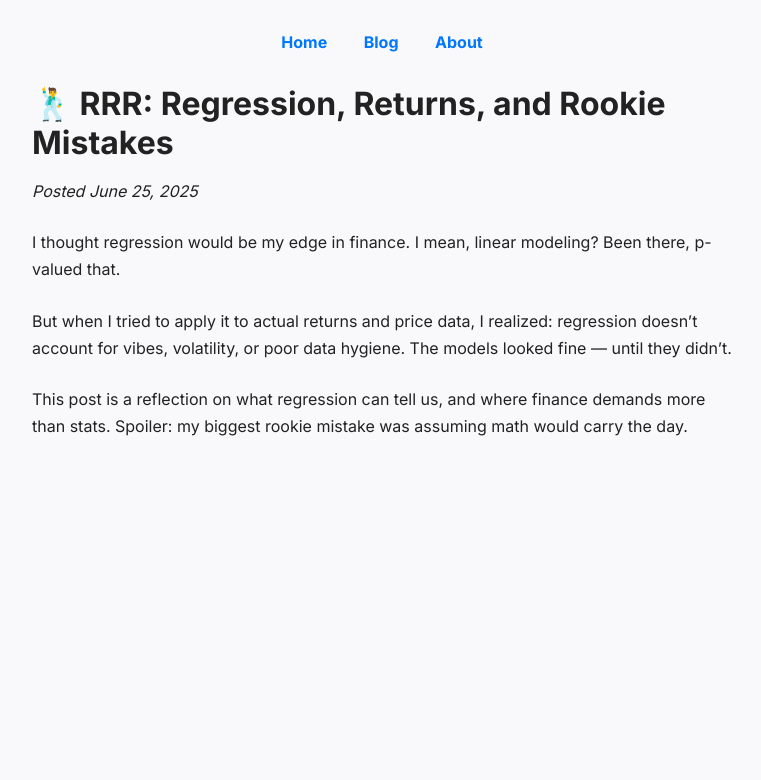
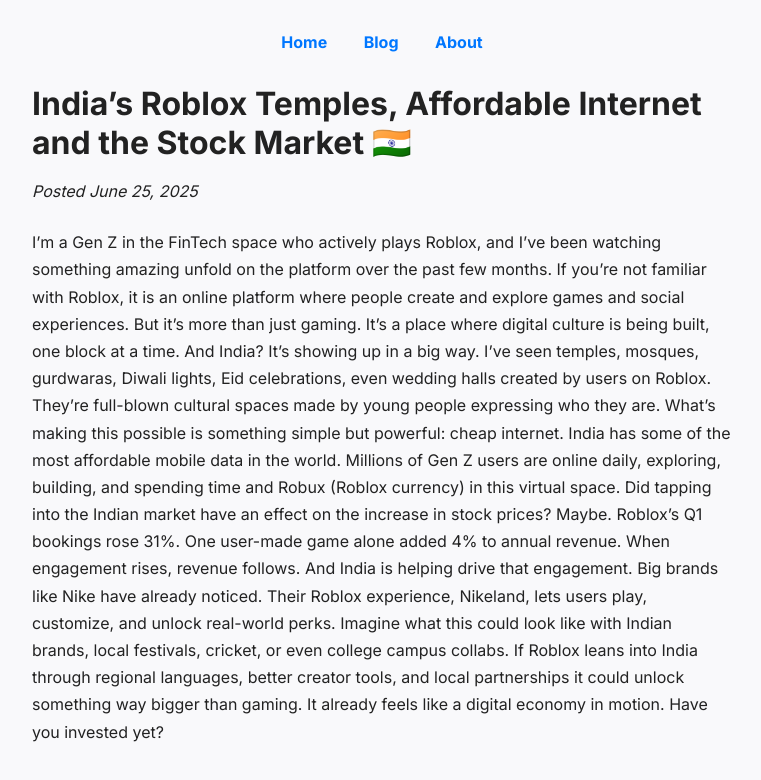
Before and after one commit to maheekumar/maheekumar.github.io, a plain HTML site: page post-rrr.html in a window 1280 px wide. Shown: the whole page, without its empty margins (258-1019 px from the left). Drawn offline with Linux system fonts and the light colour scheme.

Commit message:
Roblox, India, Stock Markets
Roblox, India, Stock Market

```diff
--- a/post-rrr.html
+++ b/post-rrr.html
@@ -41,13 +41,25 @@
     <a href="about.html">About</a>
   </nav>
 
-  <h1>🕺 RRR: Regression, Returns, and Rookie Mistakes</h1>
+  <h1>India’s Roblox Temples, Affordable Internet and the Stock Market 🇮🇳</h1>
   <p><em>Posted June 25, 2025</em></p>
 
-  <p>I thought regression would be my edge in finance. I mean, linear modeling? Been there, p-valued that.</p>
+  <p>I’m a Gen Z in the FinTech space who actively plays Roblox, and I’ve been watching something amazing unfold on the platform over the past few months. If you’re not familiar with Roblox, it is an online platform where people create and explore games and social experiences. But it’s more than just gaming. It’s a place where digital culture is being built, one block at a time.
 
-  <p>But when I tried to apply it to actual returns and price data, I realized: regression doesn’t account for vibes, volatility, or poor data hygiene. The models looked fine — until they didn’t.</p>
+    And India? It’s showing up in a big way.
 
-  <p>This post is a reflection on what regression can tell us, and where finance demands more than stats. Spoiler: my biggest rookie mistake was assuming math would carry the day.</p>
+    I’ve seen temples, mosques, gurdwaras, Diwali lights, Eid celebrations, even wedding halls created by users on Roblox. They’re full-blown cultural spaces made by young people expressing who they are.
+
+    What’s making this possible is something simple but powerful: cheap internet. India has some of the most affordable mobile data in the world. Millions of Gen Z users are online daily, exploring, building, and spending time and Robux (Roblox currency) in this virtual space.
+
+    Did tapping into the Indian market have an effect on the increase in stock prices? Maybe.
+
+    Roblox’s Q1 bookings rose 31%. One user-made game alone added 4% to annual revenue. When engagement rises, revenue follows. And India is helping drive that engagement.
+
+    Big brands like Nike have already noticed. Their Roblox experience, Nikeland, lets users play, customize, and unlock real-world perks. Imagine what this could look like with Indian brands, local festivals, cricket, or even college campus collabs.
+
+    If Roblox leans into India through regional languages, better creator tools, and local partnerships it could unlock something way bigger than gaming.
+
+    It already feels like a digital economy in motion. Have you invested yet?</p>
 </body>
 </html>
```
